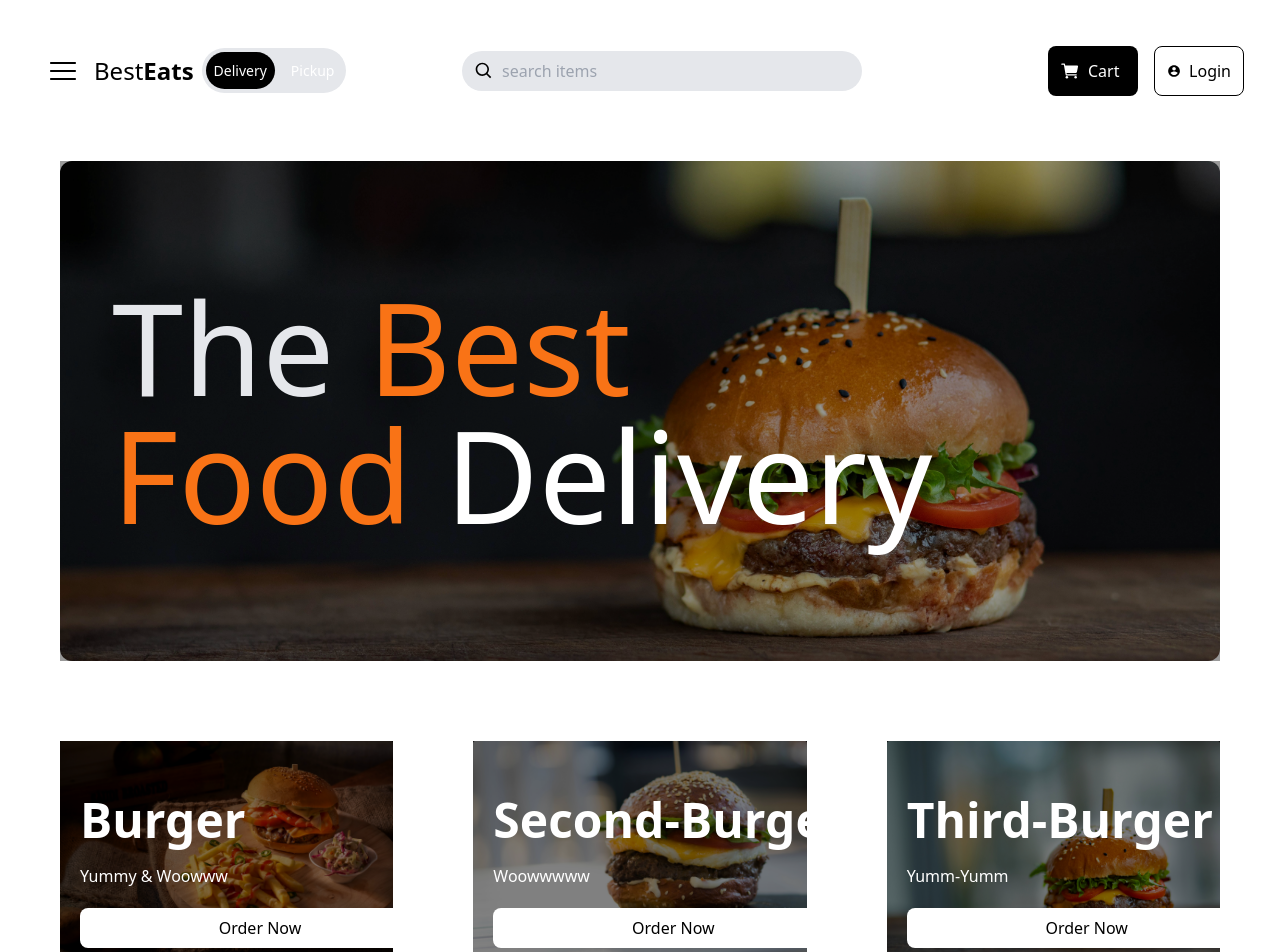
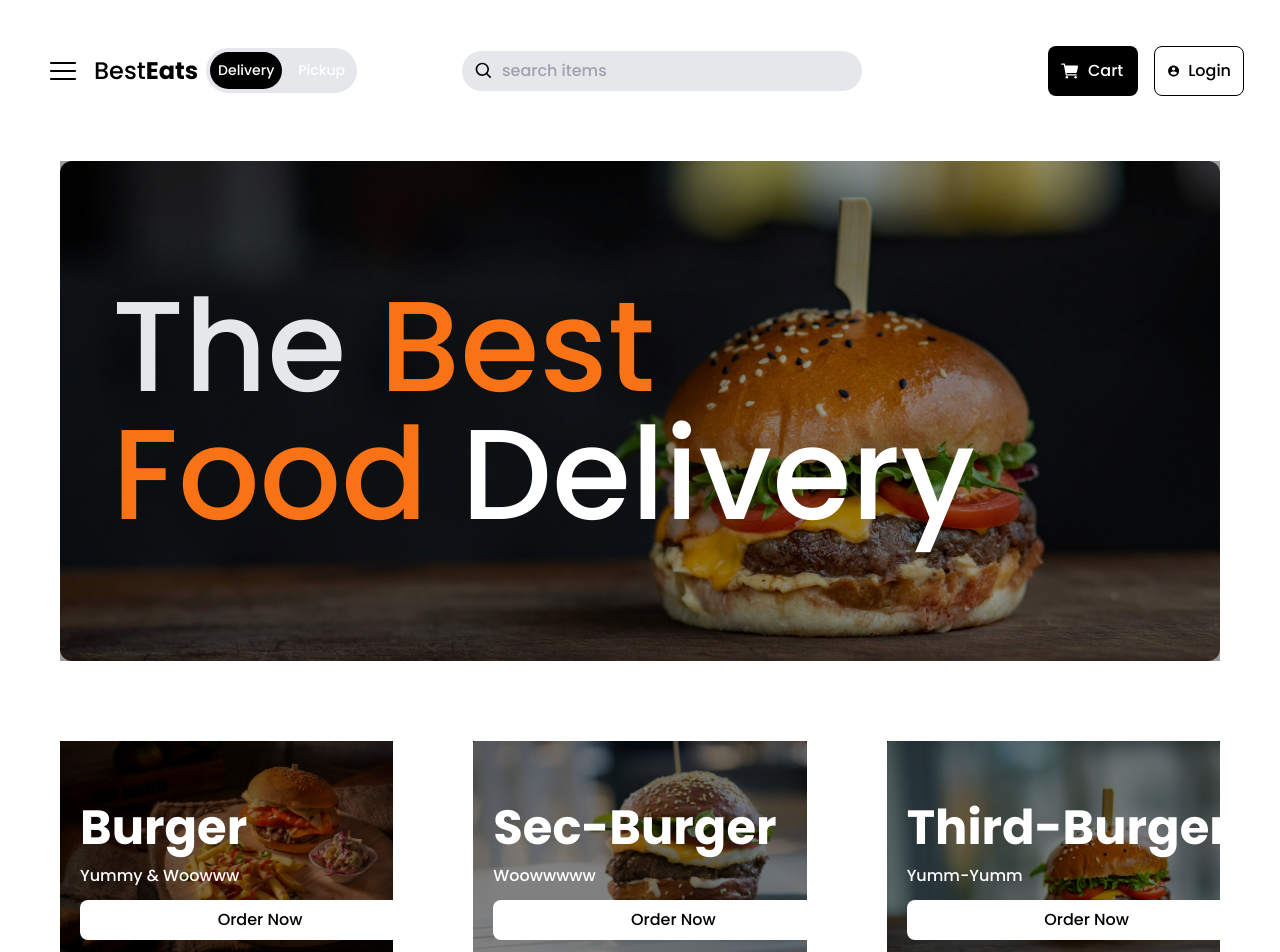
Before and after one commit to akashkumaraguru/Burger-Food-Shop, a React (Vite) app: page / in a window 1280 px wide. Shown: the top 952 px of the page. Built offline with nearby package versions, Linux system fonts and the light colour scheme.

Commit message:
hover colors:added

```diff
--- a/index.html
+++ b/index.html
@@ -1,12 +1,20 @@
 <!doctype html>
 <html lang="en">
+
 <head>
   <meta charset="UTF-8" />
   <meta name="viewport" content="width=device-width, initial-scale=1.0" />
+  <link rel="preconnect" href="https://fonts.googleapis.com">
+  <link rel="preconnect" href="https://fonts.gstatic.com" crossorigin>
+  <link
+    href="https://fonts.googleapis.com/css2?family=Poppins:ital,wght@0,100;0,200;0,300;0,400;0,500;0,600;0,700;0,800;0,900;1,100;1,200;1,300;1,400;1,500;1,600;1,700;1,800;1,900&display=swap"
+    rel="stylesheet">
   <title>React with Tailwind-CSS</title>
 </head>
+
 <body>
   <div id="root"></div>
   <script type="module" src="/src/main.jsx"></script>
 </body>
+
 </html>
--- a/src/App.css
+++ b/src/App.css
@@ -1,3 +1,11 @@
 @tailwind base;
 @tailwind components;
 @tailwind utilities;
+
+body{
+
+    font-family: "Poppins", sans-serif;
+    font-weight: 500;
+    font-style: normal;
+
+}
--- a/src/Layouts/CardLayout.jsx
+++ b/src/Layouts/CardLayout.jsx
@@ -2,11 +2,11 @@ import React from "react";
 
 const CardLayout = (props) => {
   return (
-    <div className=" w-fit p-5  overflow-hidden flex flex-col relative">
-      <div className="absolute  w-[400px] rounded-xl h-full overflow-hidden p-5 z-30 text-white flex flex-col justify-center  gap-5">
+    <div className=" w-fit p-5  overflow-hidden flex flex-col relative hover:scale-105 duration-300 ">
+      <div className="absolute  w-[400px] rounded-xl h-full overflow-hidden p-5 z-30 text-white flex flex-col justify-center gap-3 ">
         <p className="font-bold text-5xl">{props.mainText}</p>
         <p>{props.subText}</p>
-        <button className="bg-white text-black h-10 rounded-lg hover:bg-orange-400">
+        <button className="bg-white text-black h-10 rounded-lg hover:bg-orange-400 hover:text-white ">
           Order Now
         </button>
       </div>
--- a/src/Layouts/FoodItemsLayout.jsx
+++ b/src/Layouts/FoodItemsLayout.jsx
@@ -2,10 +2,10 @@
 const FoodItemsLayout = (props) => {
   return (
     <div className="max-w-[1640px] mx-auto p-4 ">
-      <div className='w-[40vw] bg-gray-100 h-[70vh] shadow-lg shadow-black-500/50 cursor-pointer  '>
+      <div className='w-[40vw] bg-gray-100  shadow-lg shadow-black-500/50 cursor-pointer hover:scale-105 duration-300  '>
         <img src={props.img}alt="pizza" className=' object-fit rounded-t-lg hover:opacity-70' />
         <div className='flex items-center justify-between'>
-          <h1 className='text-5xl font-bold p-3 '>{props.food}</h1>
+          <h1 className='text-3xl font-bold p-3 '>{props.food}</h1>
           <h1 className =' text-3xl mr-10  border-2 bg-orange-400 text-white w-20 text-center rounded-lg '>{props.rate}</h1>
         </div>
       </div>
--- a/src/components/FoodCategories.jsx
+++ b/src/components/FoodCategories.jsx
@@ -4,22 +4,22 @@ const FoodCategories = () => {
             <h1 className=' font-bold text-5xl p-10 text-orange-500 text-center  '>Top Rated Menu Items</h1>
             <h1 className=' text-left text-3xl '>Filter Types</h1>
             <div className='p-5 flex gap-20'>
-                <h1 className='border-2 w-[100px]  cursor-pointer  border-orange-400 rounded-full h-10 text-center flex items-center justify-evenly hover:bg-orange-500  '>Pizza</h1>
-                <h1 className='border-2 w-[100px] cursor-pointer  border-orange-400 rounded-full h-10 text-center flex items-center justify-evenly hover:bg-orange-500  '>Burger</h1>
-                <h1 className='border-2 w-[100px]  cursor-pointer  border-orange-400 rounded-full h-10 text-center flex items-center justify-evenly hover:bg-orange-500  '>Chicken</h1>
-                <h1 className='border-2 w-[100px] cursor-pointer  border-orange-400 rounded-full h-10 text-center flex items-center justify-evenly hover:bg-orange-500  '>fries</h1>
-                <h1 className='border-2 w-[100px] cursor-pointer  border-orange-400 rounded-full h-10 text-center flex items-center justify-evenly hover:bg-orange-500  '>Lolipop</h1>
-                <h1 className='border-2 w-[100px] cursor-pointer  border-orange-400 rounded-full h-10 text-center flex items-center justify-evenly hover:bg-orange-500  '>v-pizza</h1>
-                <h1 className='border-2 w-[100px] cursor-pointer  border-orange-400 rounded-full h-10 text-center flex items-center justify-evenly hover:bg-orange-500  '>eggs</h1>
-                <h1 className='border-2 w-[100px] cursor-pointer  border-orange-400 rounded-full h-10 text-center flex items-center justify-evenly hover:bg-orange-500  '>corns</h1>
-                <h1 className='border-2 w-[100px] cursor-pointer  border-orange-400 rounded-full h-10 text-center flex items-center justify-evenly hover:bg-orange-500  '>See more</h1>
+                <h1 className='border-2 w-[100px]  cursor-pointer  border-orange-400 rounded-full h-10 text-center flex items-center justify-evenly hover:bg-orange-500 hover:text-white '>Pizza</h1>
+                <h1 className='border-2 w-[100px] cursor-pointer  border-orange-400 rounded-full h-10 text-center flex items-center justify-evenly hover:bg-orange-500 hover:text-white  '>Burger</h1>
+                <h1 className='border-2 w-[100px]  cursor-pointer  border-orange-400 rounded-full h-10 text-center flex items-center justify-evenly hover:bg-orange-500 hover:text-white  '>Chicken</h1>
+                <h1 className='border-2 w-[100px] cursor-pointer  border-orange-400 rounded-full h-10 text-center flex items-center justify-evenly hover:bg-orange-500 hover:text-white  '>fries</h1>
+                <h1 className='border-2 w-[100px] cursor-pointer  border-orange-400 rounded-full h-10 text-center flex items-center justify-evenly hover:bg-orange-500 hover:text-white  '>Lolipop</h1>
+                <h1 className='border-2 w-[100px] cursor-pointer  border-orange-400 rounded-full h-10 text-center flex items-center justify-evenly hover:bg-orange-500 hover:text-white  '>v-pizza</h1>
+                <h1 className='border-2 w-[100px] cursor-pointer  border-orange-400 rounded-full h-10 text-center flex items-center justify-evenly hover:bg-orange-500 hover:text-white  '>eggs</h1>
+                <h1 className='border-2 w-[100px] cursor-pointer  border-orange-400 rounded-full h-10 text-center flex items-center justify-evenly hover:bg-orange-500 hover:text-white  '>corns</h1>
+                <h1 className='border-2 w-[100px] cursor-pointer  border-orange-400 rounded-full h-10 text-center flex items-center justify-evenly hover:bg-orange-500  hover:text-white '>See more</h1>
             </div>
             <h1 className=' text-left text-3xl '>Filter Prices</h1>
             <div className='p-5 flex gap-20'>
-                <h1 className='border-2 w-[100px] border-orange-400 rounded-full h-10 text-center flex items-center justify-evenly hover:bg-orange-400 '>$75-100</h1>
-                <h1 className='border-2 w-[100px] border-orange-400 rounded-full h-10 text-center flex items-center justify-evenly hover:bg-orange-400 '>$100-150</h1>
-                <h1 className='border-2 w-[100px]  border-orange-400 rounded-full h-10 text-center flex items-center justify-evenly hover:bg-orange-400 '>$150-200</h1>
-                <h1 className='border-2 w-[100px] border-orange-400 rounded-full h-10 text-center flex items-center justify-evenly hover:bg-orange-400 '>$200-250</h1>
+                <h1 className='border-2 w-[100px] border-orange-400 rounded-full h-10 text-center flex items-center justify-evenly hover:bg-orange-400 hover:text-white cursor-pointer '>$75-100</h1>
+                <h1 className='border-2 w-[100px] border-orange-400 rounded-full h-10 text-center flex items-center justify-evenly hover:bg-orange-400 hover:text-white cursor-pointer  '>$100-150</h1>
+                <h1 className='border-2 w-[100px]  border-orange-400 rounded-full h-10 text-center flex items-center justify-evenly hover:bg-orange-400 hover:text-white cursor-pointer '>$150-200</h1>
+                <h1 className='border-2 w-[100px] border-orange-400 rounded-full h-10 text-center flex items-center justify-evenly hover:bg-orange-400 hover:text-white cursor-pointer '>$200-250</h1>
 
             </div>
 
--- a/src/components/ItemCards.jsx
+++ b/src/components/ItemCards.jsx
@@ -12,7 +12,7 @@ const ItemCards = () => {
       img: BurgerCardOneImg,
     },
     {
-      mainText: "Second-Burger ",
+      mainText: "Sec-Burger ",
       subText: "Woowwwww",
       img: BurgerCardTwoImg,
     },
--- a/src/components/Navbar.jsx
+++ b/src/components/Navbar.jsx
@@ -41,7 +41,7 @@ function Navbar() {
             className={`p-2 text-white rounded-full ${
               change === false ? "bg-black" : ""
             }`}
-            onClick={() => setChange(change)}
+            onClick={() => setChange(!change)}
           >
             Pickup
           </p>
```
Lines whose indentation alone changed are shown as unchanged.
